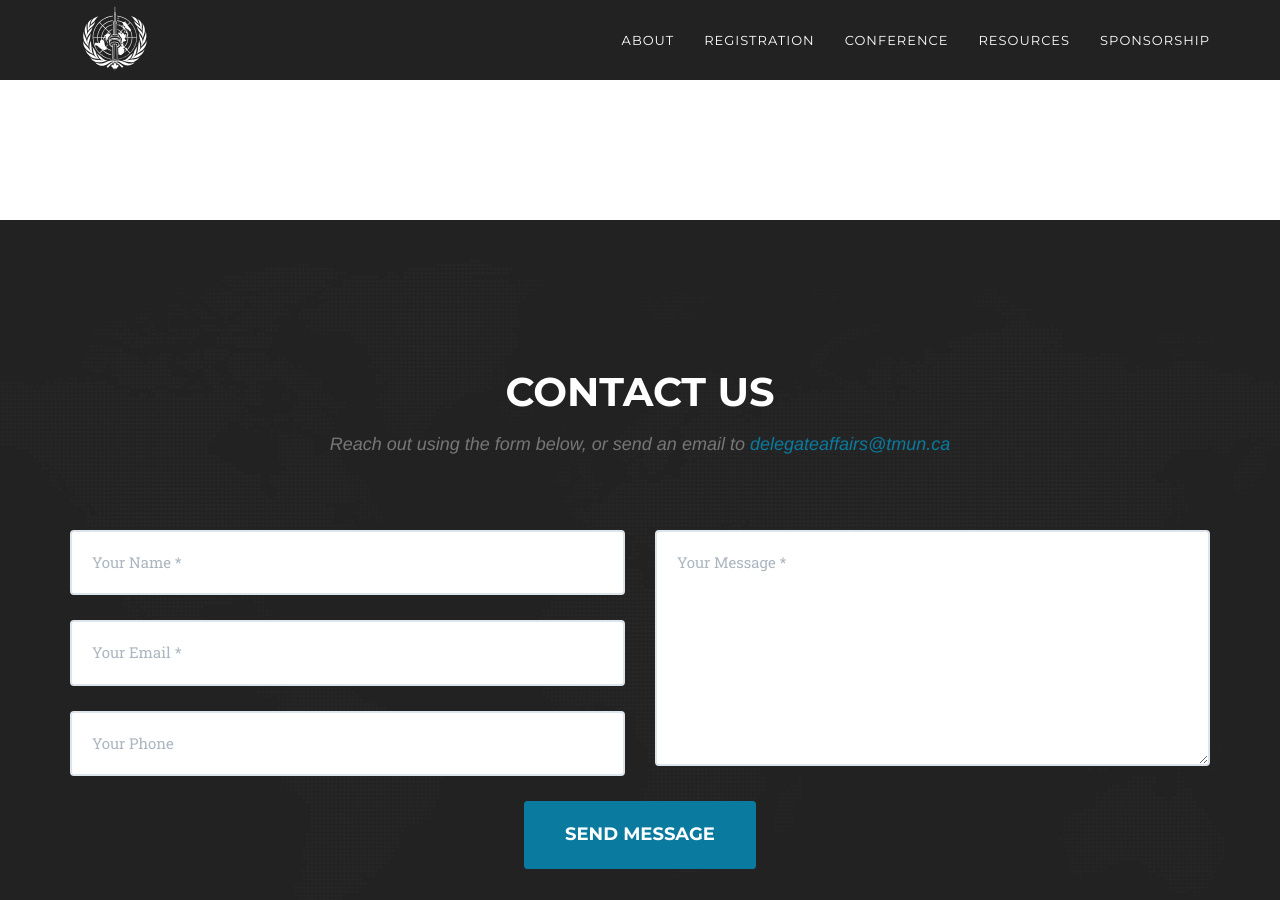
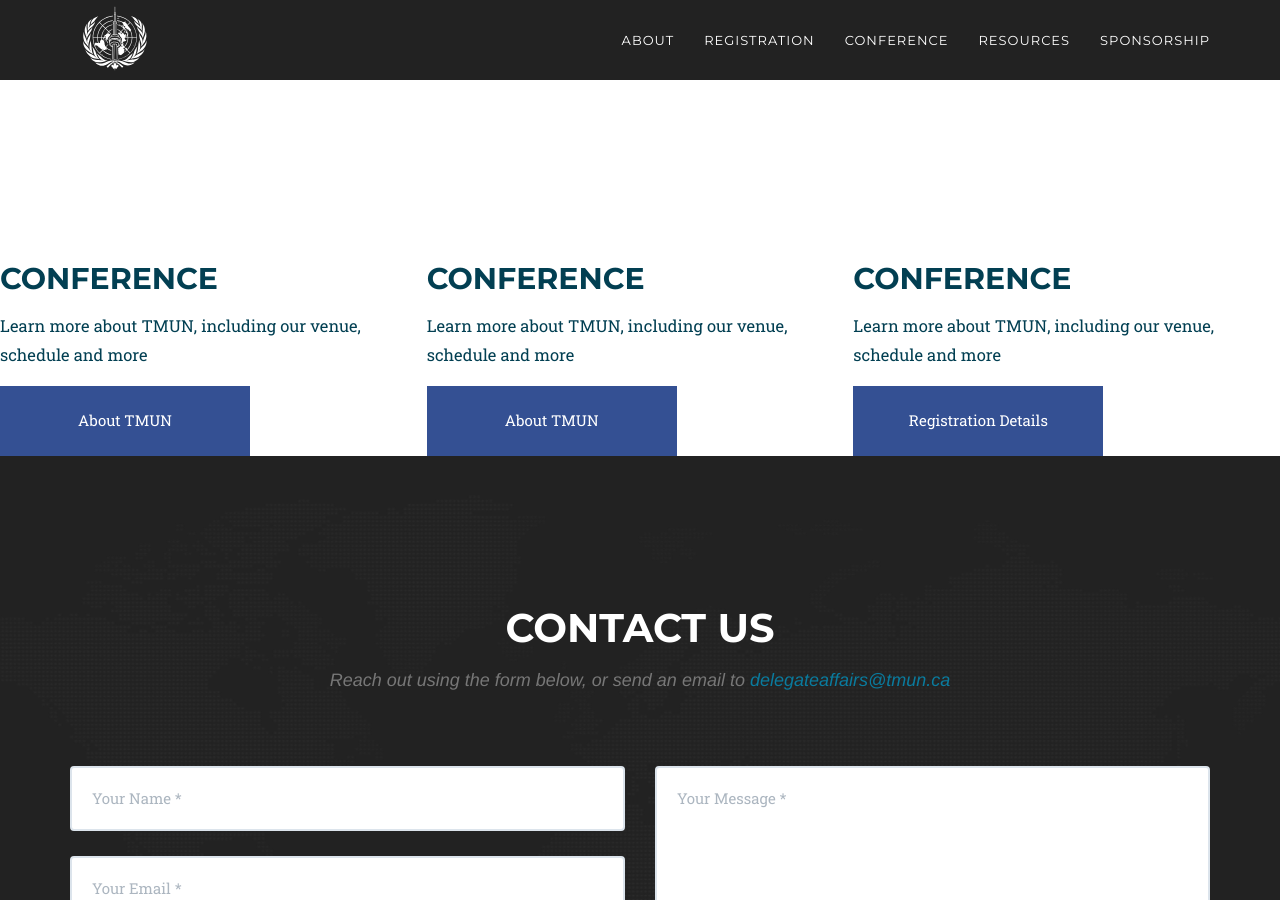
Before and after one commit to TorontoModelUnitedNations/TorontoModelUnitedNations.github.io, a Jekyll site: the page built from index.html, in a window 1280 px wide and 900 px high, scrolled down 1926 px. Built offline with Jekyll 4.4.1, drawn with Linux system fonts in a browser that asks for light colours; some web fonts are replaced.

Commit message:
added headsection data

```diff
--- a/_layouts/home_layout.html
+++ b/_layouts/home_layout.html
@@ -10,6 +10,9 @@
     {% include header-home.html %}
 
     {% include intro.html %}
+    {% include home-footer.html %}
+
+
     {% comment %}
     {% include speakers.html %}
     {% include about.html %}
--- a/_pages/reg_overview.html
+++ b/_pages/reg_overview.html
@@ -4,6 +4,7 @@
 title: Registration
 published: true
 banner: true
+headsection: registration_section.html
 ---
 
 <div class="event">
```
